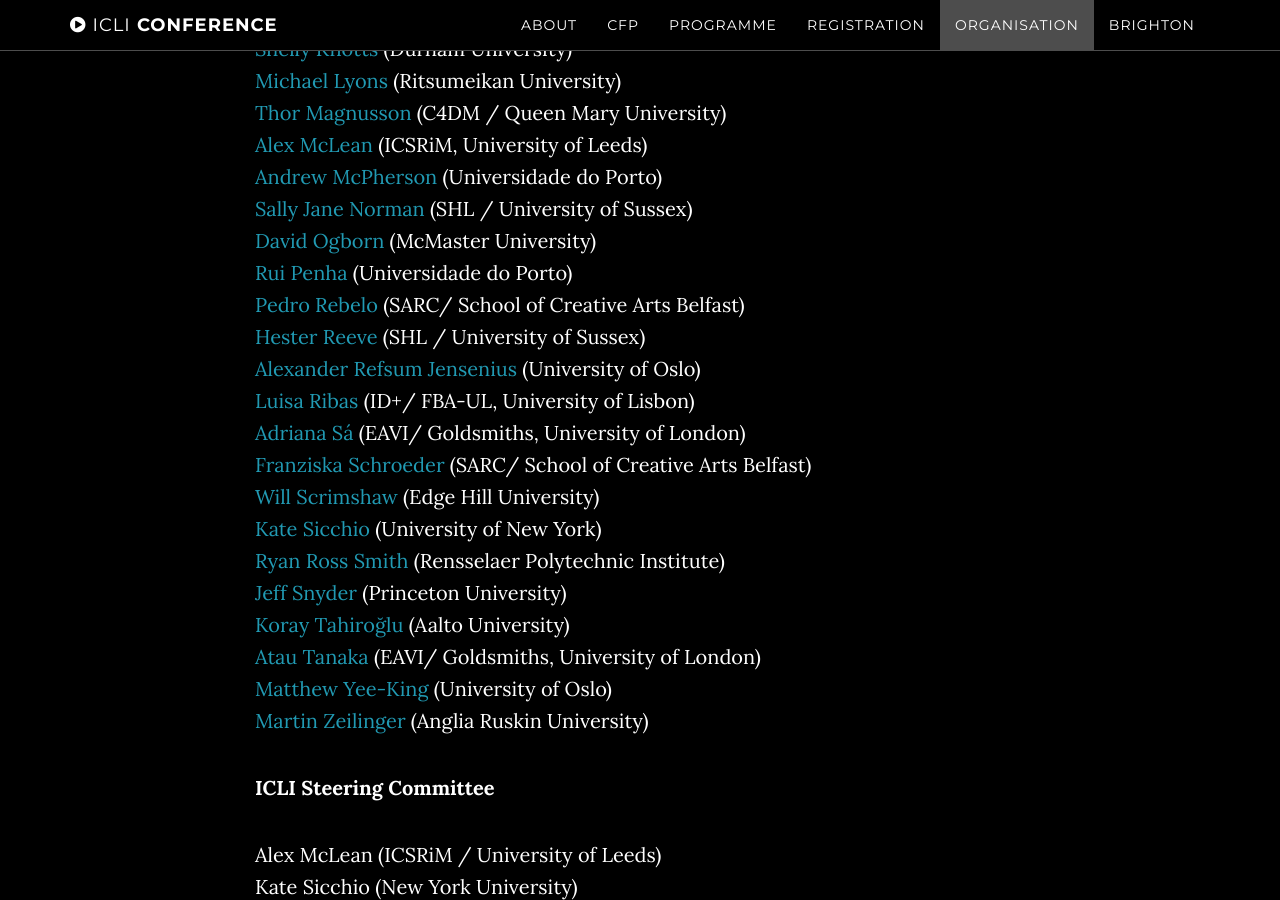
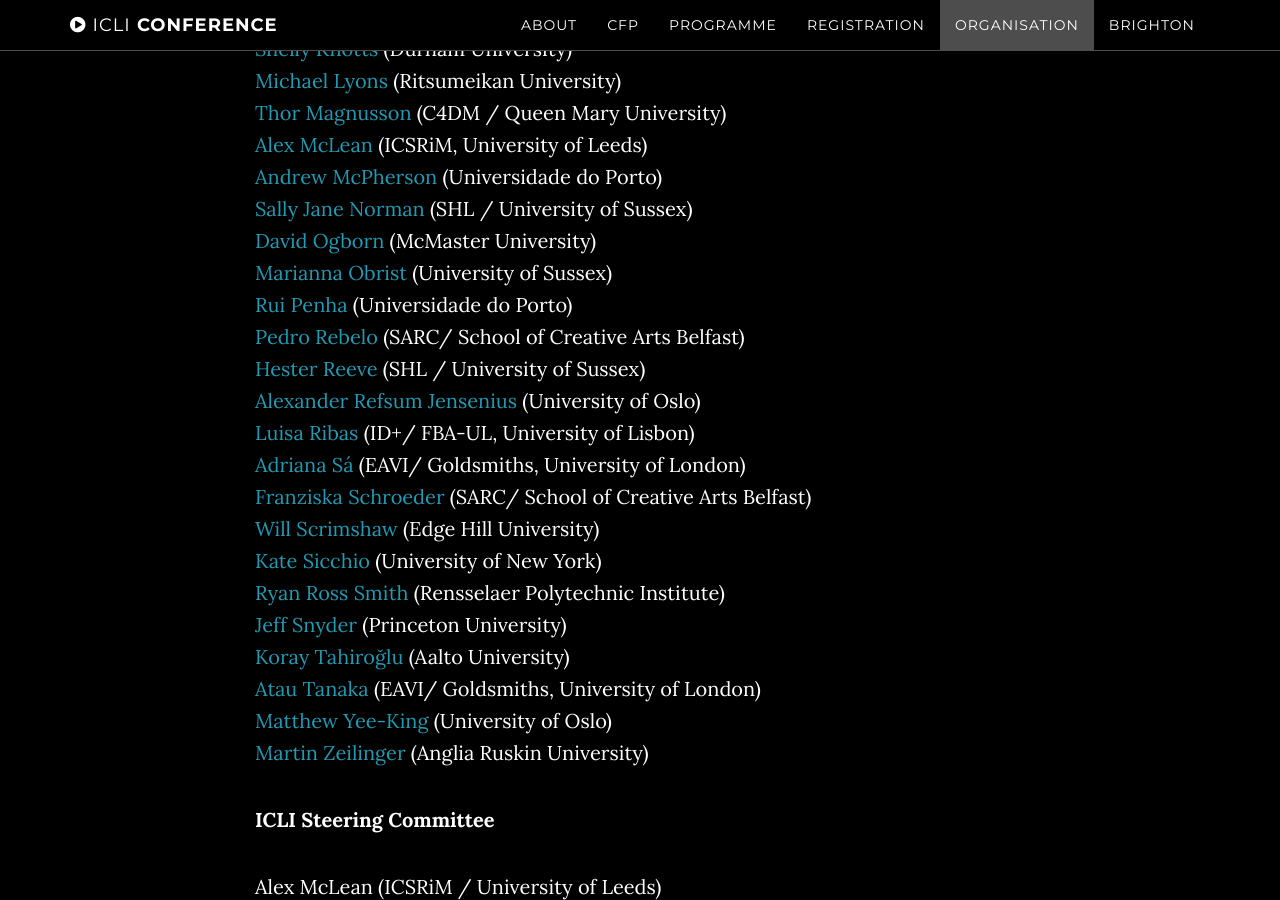
Before and after one commit to thormagnusson/liveinterfaces, a Jekyll site: the page built from index.html, in a window 1280 px wide and 900 px high, scrolled down 8214 px. Built offline with Jekyll 4.4.1, drawn with Linux system fonts in a browser that asks for light colours.

Commit message:
adding scientific committee

```diff
--- a/_includes/organisation.html
+++ b/_includes/organisation.html
@@ -99,6 +99,9 @@
             <a href="http://www.d0kt0r0.net" target="_blank">
             David Ogborn</a> (McMaster University)<br>
 
+            <a href="http://obrist.info/wp/" target="_blank">
+            Marianna Obrist</a> (University of Sussex)<br>
+
             <a href="http://ruipenha.pt/biography/" target="_blank">
             Rui Penha</a> (Universidade do Porto)<br>
 
```
